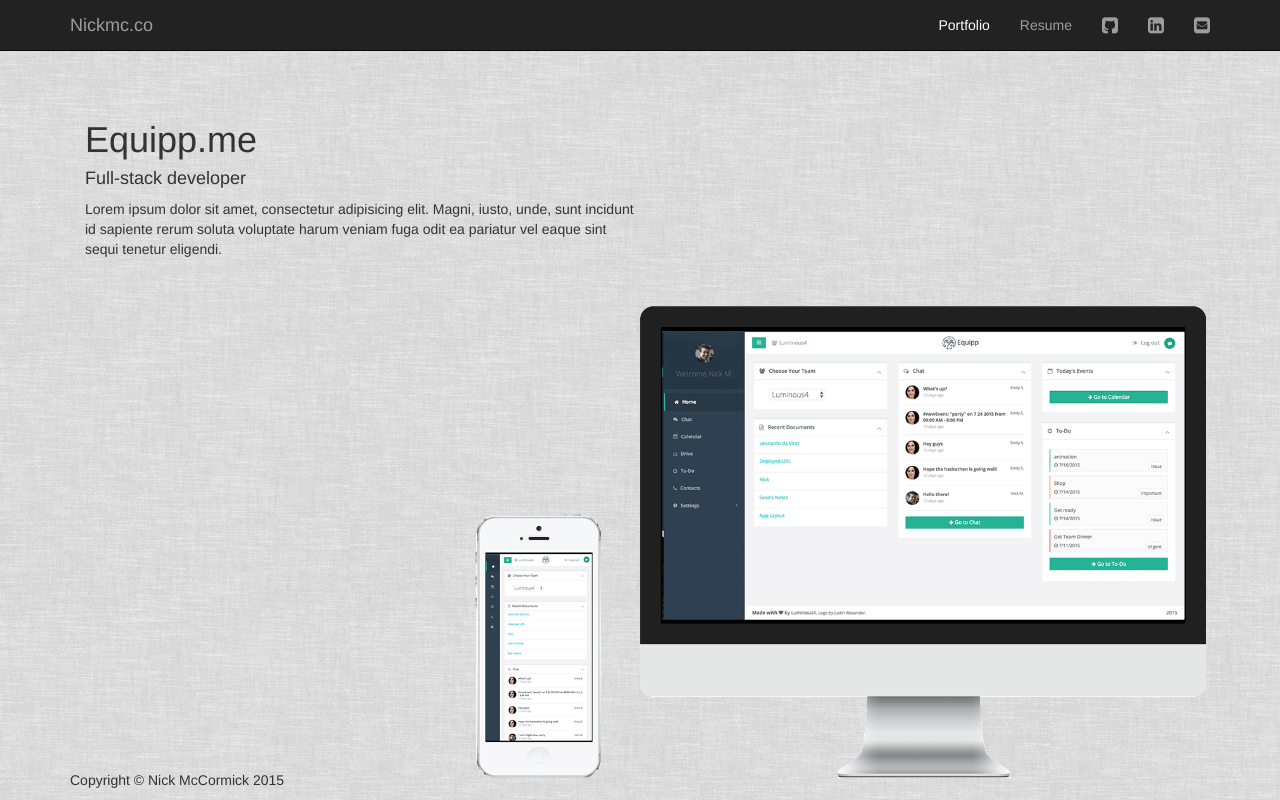
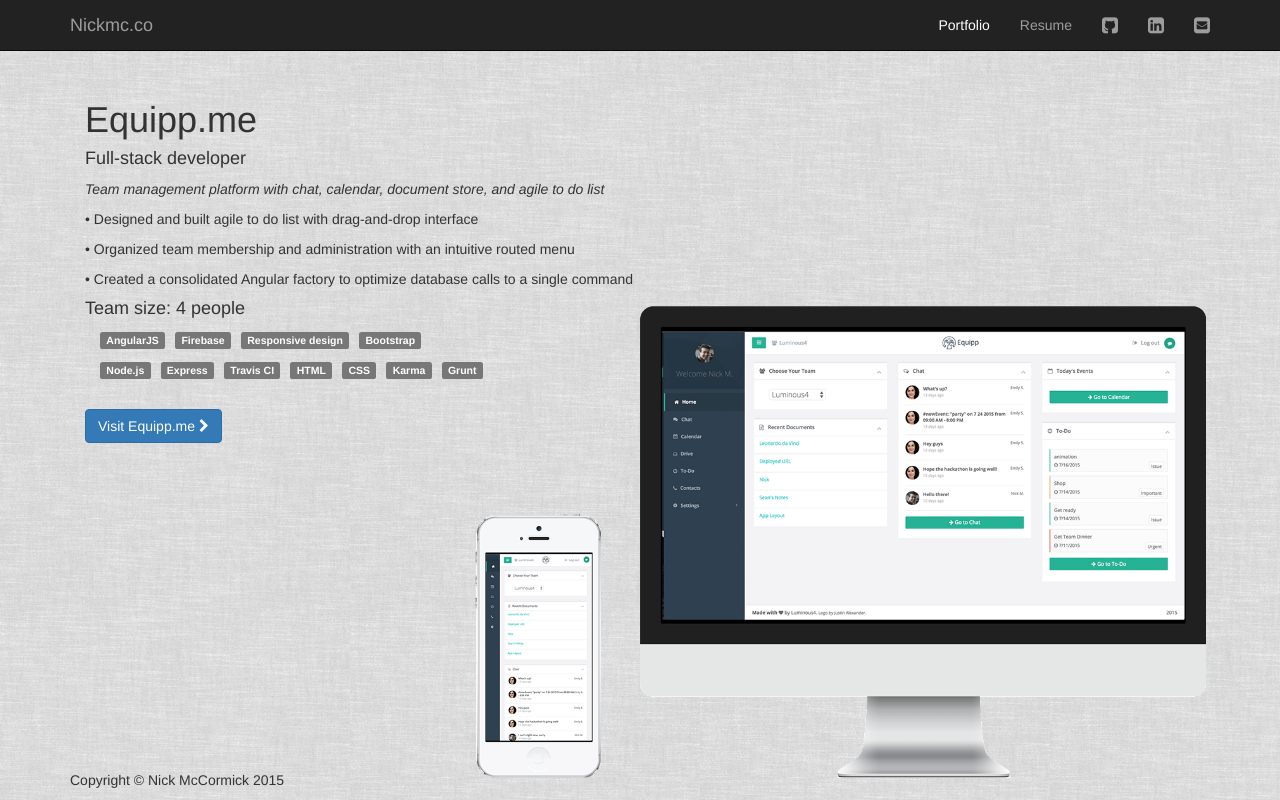
Before and after one commit to kenning/portfolio, a Node server app: page /equipp in a window 1280 px wide. Run offline with Node 20, Linux system fonts and the light colour scheme.

Commit message:
added portfolio description for equipp

```diff
--- a/client/sass/app.scss
+++ b/client/sass/app.scss
@@ -43,6 +43,18 @@
 
 /* Portfolio detail */
 
+.portfolio-description{
+  font-style: italic;
+}
+
+.label-spacing{
+  margin: 5px;
+}
+
+.label-line{
+  margin:10px;
+}
+
 .small-window-image{
   width:100%;
   margin-top:-130px;
@@ -62,7 +74,7 @@
 .small-window{
   display:inline;
 
-  @include large{
+  @include medium{
     display:none;
   }
 
@@ -71,18 +83,10 @@
   }
 }
 
-// .small-window-navbar{
-//   display:inline;
-
-//   @include large{
-//     display:none;
-//   }
-// }
-
 .medium-window{
   display:none;
 
-  @include large{
+  @include medium{
     display:inline;
   }
 
@@ -114,18 +118,18 @@
 }
 
 .navbar-padding{
-  padding-top:1px;
+  padding-top:160px;
 
   @include large-width{
-    padding-top:40px;
+    padding-top:20px;
   }
 
-  @include large{
-    padding-top: 40px;
+  @include medium{
+    padding-top: 20px;
   }
 
   @include medium-width-short-height{
-    padding-top: 40px;
+    padding-top: 20px;
   }
 
 }
--- a/public/stylesheets/app.css
+++ b/public/stylesheets/app.css
@@ -1 +1 @@
-body{background:url(../images/grey_linen.png)}@media (min-width:768px) and (min-height:600px){footer .big-picture{position:absolute!important;bottom:0!important}}@media (min-width:992px){footer .big-picture{position:absolute!important;bottom:0!important}}.small-window-image{width:100%;margin-top:-130px;z-index:-1}.bg-wrapper{height:100%;width:100%;right:0;position:absolute;background-position:bottom right;background-size:contain;background-repeat:no-repeat}.small-window{display:inline}@media (min-width:992px){.small-window{display:none}}.medium-window{display:none}@media (min-width:768px) and (min-height:600px){.small-window{display:none}.medium-window{display:inline}}@media (min-width:992px){.medium-window{display:inline}}.appear-on-mobile{display:inline-block}.blank{visibility:hidden}.navbar-padding{padding-top:160px}@media (min-width:992px){.appear-on-mobile{display:none}.navbar-padding{padding-top:40px}}@media (min-width:768px) and (min-height:600px){.appear-on-mobile{display:none}.navbar-padding{padding-top:40px}}.navbar-text{margin-bottom:5px}@media (min-width:768px) and (max-width:992px) and (max-height:600px){.appear-on-mobile{display:none}.navbar-padding{padding-top:40px}.navbar-text{color:orange!important}}.navbar-text:hover,.white-text{color:#fff!important}.grey-text{color:#9d9d9d!important}
+body{background:url(../images/grey_linen.png)}@media (min-width:768px) and (min-height:600px){footer .big-picture{position:absolute!important;bottom:0!important}}@media (min-width:992px){footer .big-picture{position:absolute!important;bottom:0!important}}.portfolio-description{font-style:italic}.label-spacing{margin:5px}.label-line{margin:10px}.small-window-image{width:100%;margin-top:-130px;z-index:-1}.bg-wrapper{height:100%;width:100%;right:0;position:absolute;background-position:bottom right;background-size:contain;background-repeat:no-repeat}.small-window{display:inline}@media (min-width:992px){.small-window{display:none}}.medium-window{display:none}@media (min-width:768px) and (min-height:600px){.small-window{display:none}.medium-window{display:inline}}@media (min-width:992px){.medium-window{display:inline}}.appear-on-mobile{display:inline-block}.blank{visibility:hidden}.navbar-padding{padding-top:160px}@media (min-width:992px){.appear-on-mobile{display:none}.navbar-padding{padding-top:20px}}@media (min-width:768px) and (min-height:600px){.appear-on-mobile{display:none}.navbar-padding{padding-top:20px}}@media (min-width:768px) and (max-width:992px) and (max-height:600px){.appear-on-mobile{display:none}.navbar-padding{padding-top:20px}}.navbar-text{margin-bottom:5px}.navbar-text:hover,.white-text{color:#fff!important}.grey-text{color:#9d9d9d!important}
--- a/views/equipp.jade
+++ b/views/equipp.jade
@@ -8,5 +8,27 @@
         h1 &nbsp;
         h1 Equipp.me
         h4 Full-stack developer
-        p Lorem ipsum dolor sit amet, consectetur adipisicing elit. Magni, iusto, unde, sunt incidunt id sapiente rerum soluta voluptate harum veniam fuga odit ea pariatur vel eaque sint sequi tenetur eligendi.
+        p.portfolio-description
+          |Team management platform with chat, calendar, document store, and agile to do list
+        p • Designed and built agile to do list with drag-and-drop interface
+        p • Organized team membership and administration with an intuitive routed menu
+        p • Created a consolidated Angular factory to optimize database calls to a single command
+        h4 Team size: 4 people
+        .label-line
+          span.label.label-default.label-spacing AngularJS
+          span.label.label-default.label-spacing Firebase
+          span.label.label-default.label-spacing Responsive design
+          span.label.label-default.label-spacing Bootstrap
+        .label-line
+          span.label.label-default.label-spacing Node.js
+          span.label.label-default.label-spacing Express
+          span.label.label-default.label-spacing Travis CI
+          span.label.label-default.label-spacing HTML
+          span.label.label-default.label-spacing CSS
+          span.label.label-default.label-spacing Karma
+          span.label.label-default.label-spacing Grunt
+        br
+        a(class="btn btn-primary" href="http://equipp.me")
+          |Visit Equipp.me
+          i(class="fa fa-chevron-right")
         img(class="small-window small-window-image" src="#{bg}")
--- a/views/portfolio.jade
+++ b/views/portfolio.jade
@@ -15,7 +15,9 @@
         img(class="img-responsive" src="./images/equipp/equipp-preview.png" alt="")
     div(class="col-md-5")
       h3 Equipp.me
-      h4 Full-Stack Developer
+      h4 Full-Stack Engineer
+      p.portfolio-description
+        |Team management platform with chat, calendar, document store, and agile to do list
       p Lorem ipsum dolor sit amet, consectetur adipisicing elit. Aliquid, quo, minima, inventore voluptatum saepe quos nostrum provident ex quisquam hic odio repellendus atque porro distinctio quae id laboriosam facilis dolorum.
       a(class="btn btn-primary" href="/equipp")
         |Go
@@ -30,7 +32,7 @@
         img(class="img-responsive" src="./images/foodhyped/foodhyped-preview.jpg" alt="")
     div(class="col-md-5")
       h3 Food Hyped
-      h4 Scrum Master, Full-Stack Developer
+      h4 Scrum Master, Full-Stack Engineer
       p Lorem ipsum dolor sit amet, consectetur adipisicing elit. Aliquid, quo, minima, inventore voluptatum saepe quos nostrum provident ex quisquam hic odio repellendus atque porro distinctio quae id laboriosam facilis dolorum.
       a(class="btn btn-primary" href="/foodhyped")
         |Go
```
Also changed, not shown: client/built/app.css (+12 -6 lines), views/foodhyped.jade (+24 -2 lines), 1 other file.
